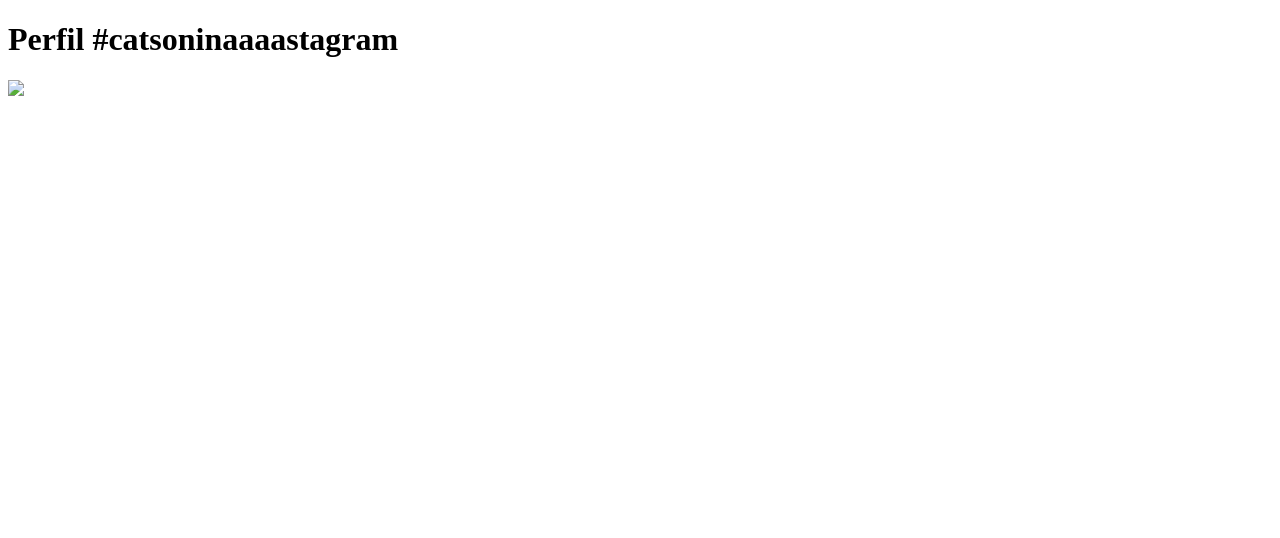
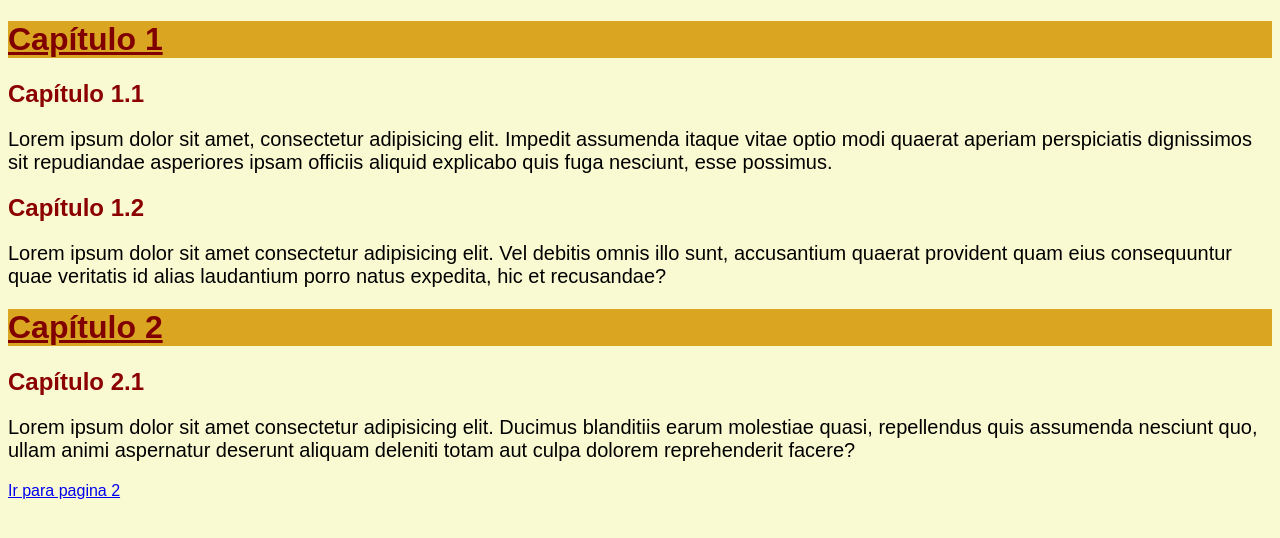
Before and after one commit to Marcosviniciusds/vascodagama, a plain HTML site: page index.html in a window 1280 px wide. Drawn offline with Linux system fonts and the light colour scheme.

Commit message:
fiz a pagina do ganabara

```diff
--- a/index.html
+++ b/index.html
@@ -1,11 +1,95 @@
 <!DOCTYPE html>
-<html lang="pt-br">
-  <head>
-    <title>Fanpage de Gatinhos</title>
-    <meta charset="utf-8">
-  </head>
-  <body>
-    <h1>Perfil #catsoninaaaastagram</h1>
-    <img src="gato.jpg" />
-  </body>
+<html lang="en">
+
+<head>
+    <meta charset="UTF-8">
+    <meta name="viewport" content="width=device-width, initial-scale=1.0">
+    <title>Estilos Externos exe</title>
+    <style>
+        .fundo {
+            background-color: lightgoldenrodyellow;
+        }
+
+        .tx1 {
+            font-size: 20px;
+        }
+
+        .tx12 {
+            font-size: 20px;
+        }
+
+        .tx2 {
+            font-size: 20px;
+        }
+
+        .titulo1 {
+            color: maroon;
+            background-color: goldenrod;
+        }
+
+        .titulo12 {
+            color: maroon;
+        }
+
+        .titulo2 {background-color: goldenrod;
+            color: maroon;
+        }
+
+        .mtitulo11 {
+            color: darkred;
+        }
+
+        .mtitulo12 {
+            color: darkred;
+        }
+
+        .mtitulo2 {
+            color: darkred;
+        }
+        #letra{
+            font-family: Arial, Helvetica, sans-serif;
+        }
+    </style>
+
+</head>
+
+<body class="fundo" id="letra">
+    <div class="titulo1">
+        <h1> <u>Capítulo 1</u></h1>
+    </div>
+    <div class="mtitulo11">
+        <h2>Capítulo 1.1</h2>
+    </div>
+    <div class="tx1">
+        <p>Lorem ipsum dolor sit amet, consectetur adipisicing elit. Impedit assumenda itaque vitae optio modi quaerat
+            aperiam perspiciatis dignissimos sit repudiandae asperiores ipsam officiis aliquid explicabo quis fuga
+            nesciunt,
+            esse possimus.</p>
+    </div>
+    <div class="titulo12">
+        <div class="mtitulo12">
+            <h2>Capítulo 1.2</h2>
+        </div>
+    </div>
+    <div class="tx12">
+        <p>Lorem ipsum dolor sit amet consectetur adipisicing elit. Vel debitis omnis illo sunt, accusantium quaerat
+            provident quam eius consequuntur quae veritatis id alias laudantium porro natus expedita, hic et recusandae?
+        </p>
+    </div>
+    <div class="titulo2">
+        <h1><u>Capítulo 2</u></h1></div>
+        <div class="mtitulo2">
+            <h2>Capítulo 2.1</h2>
+
+    </div>
+    <div class="tx2">
+        <p>Lorem ipsum dolor sit amet consectetur adipisicing elit. Ducimus blanditiis earum molestiae quasi,
+            repellendus
+            quis assumenda nesciunt quo, ullam animi aspernatur deserunt aliquam deleniti totam aut culpa dolorem
+            reprehenderit facere?</p>
+    </div><div></div>
+<a href="file:///C:/Users/ALUNO/Desktop/brazil/2%20pasta%20site/index.html"> Ir para pagina 2
+</div>
+</body>
+
 </html>
```
Also changed, not shown: 2 pasta site/index.html (added, +100 -0 lines), 2 pasta site/imagem/botao.jpg (added).
